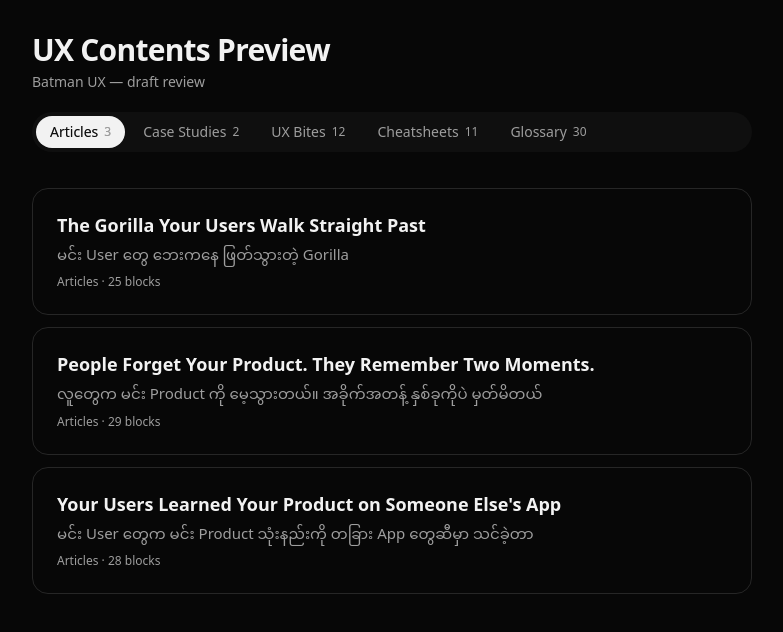
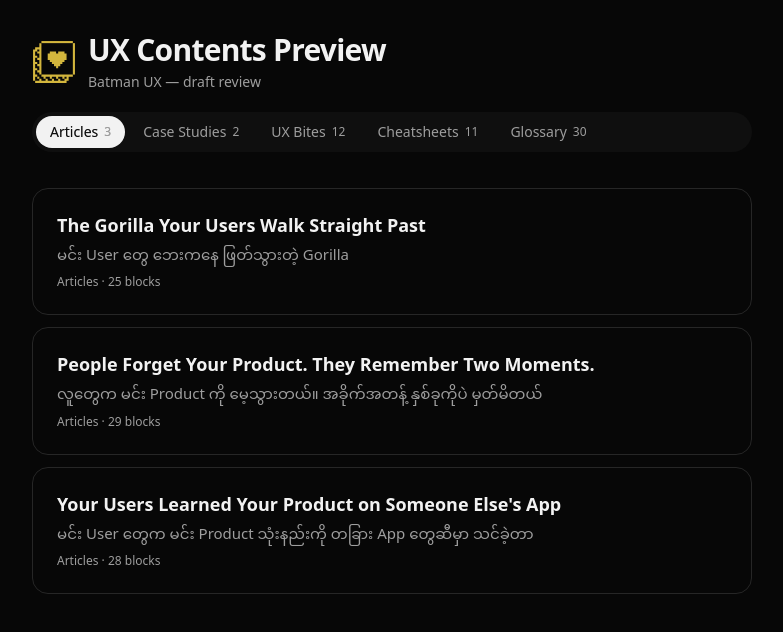
Before and after one commit to jyujue-vibe/ux-contents-preview, a React (Vite) app: page / in a window 1280 px wide. Shown: the top 632 px of the page, without its empty margins (248-1031 px from the left). Built offline with nearby package versions, Linux system fonts and the light colour scheme.

Commit message:
Add Streamline Pixel logo (header) and favicon from owner-supplied SVG

```diff
--- a/src/App.tsx
+++ b/src/App.tsx
@@ -8,6 +8,7 @@ import {
   useAnimatedToastStack,
 } from '@/components/motion/animated-toast-stack'
 import { cn } from '@/lib/utils'
+import Logo from '@/components/Logo'
 import content from '@/data/content.json'
 
 type Block = { kind: string; text: string }
@@ -149,10 +150,15 @@ export default function App() {
   return (
     <div className="mx-auto min-h-screen w-full max-w-3xl px-4 pb-24 sm:px-6">
       <header className="pb-5 pt-8">
-        <h1 className="text-3xl font-bold tracking-tight">
-          UX Contents <span className="text-primary">Preview</span>
-        </h1>
-        <p className="mt-1 text-sm text-muted-foreground">Batman UX — draft review</p>
+        <div className="flex items-center gap-3">
+          <Logo className="h-11 w-11 shrink-0" />
+          <div>
+            <h1 className="text-3xl font-bold tracking-tight">
+              UX Contents <span className="text-primary">Preview</span>
+            </h1>
+            <p className="mt-1 text-sm text-muted-foreground">Batman UX — draft review</p>
+          </div>
+        </div>
       </header>
 
       <Tabs
--- /dev/null
+++ b/src/components/Logo.tsx
@@ -0,0 +1,14 @@
+export default function Logo({ className = "h-10 w-10" }: { className?: string }) {
+  return (
+    <svg xmlns="http://www.w3.org/2000/svg" viewBox="0 0 32 32" className={className} aria-label="UX Contents Preview logo">
+      <g>
+        <path d="M29.71 2.28h1.53v22.86h-1.53Z" fill="#d3b63d"></path>
+        <path d="m25.14 31.24 0 -1.53 1.52 0 0 -3.05 3.05 0 0 -1.52 -22.86 0 0 1.52 1.53 0 0 1.53 1.52 0 0 -1.53 3.05 0 0 1.53 1.52 0 0 -1.53 3.05 0 0 1.53 1.52 0 0 -1.53 3.05 0 0 1.53 1.53 0 0 -1.53 1.52 0 0 1.53 -1.52 0 0 1.52 -3.05 0 0 -1.52 -1.53 0 0 1.52 -3.04 0 0 -1.52 -1.53 0 0 1.52 -3.04 0 0 -1.52 -1.53 0 0 1.52 -3.05 0 0 -1.52 -1.52 0 0 1.52 -3.05 0 0 1.53 22.86 0z" fill="#d3b63d"></path>
+        <path d="m12.95 16 1.52 0 0 1.52 1.53 0 0 1.53 1.52 0 0 1.52 1.52 0 0 -1.52 1.53 0 0 -1.53 1.52 0 0 -1.52 1.53 0 0 -1.53 1.52 0 0 -4.57 -1.52 0 0 -1.52 -4.58 0 0 1.52 -1.52 0 0 -1.52 -4.57 0 0 1.52 -1.52 0 0 4.57 1.52 0 0 1.53z" fill="#d3b63d"></path>
+        <path d="M6.85 0.76h22.86v1.52H6.85Z" fill="#d3b63d"></path>
+        <path d="M3.81 26.66h1.52v1.53H3.81Z" fill="#d3b63d"></path>
+        <path d="m3.81 26.66 0 -1.52 -1.53 0 0 -3.05 1.53 0 0 -1.52 -1.53 0 0 -3.05 1.53 0 0 -1.52 -1.53 0 0 -3.05 1.53 0 0 -1.52 -1.53 0 0 -3.05 1.53 0 0 -1.53 1.52 0 0 1.53 -1.52 0 0 1.52 1.52 0 0 3.05 -1.52 0 0 1.52 1.52 0 0 3.05 -1.52 0 0 1.53 1.52 0 0 3.04 -1.52 0 0 1.53 1.52 0 0 1.52 1.52 0 0 -22.86 -1.52 0 0 3.05 -3.05 0 0 1.52 -1.52 0 0 22.86 1.52 0 0 -3.05 1.53 0z" fill="#d3b63d"></path>
+      </g>
+    </svg>
+  );
+}
```
Also changed, not shown: index.html (+1 -1 lines), public/favicon.svg, 1 other file (tests, documents, lock files or other folders).
